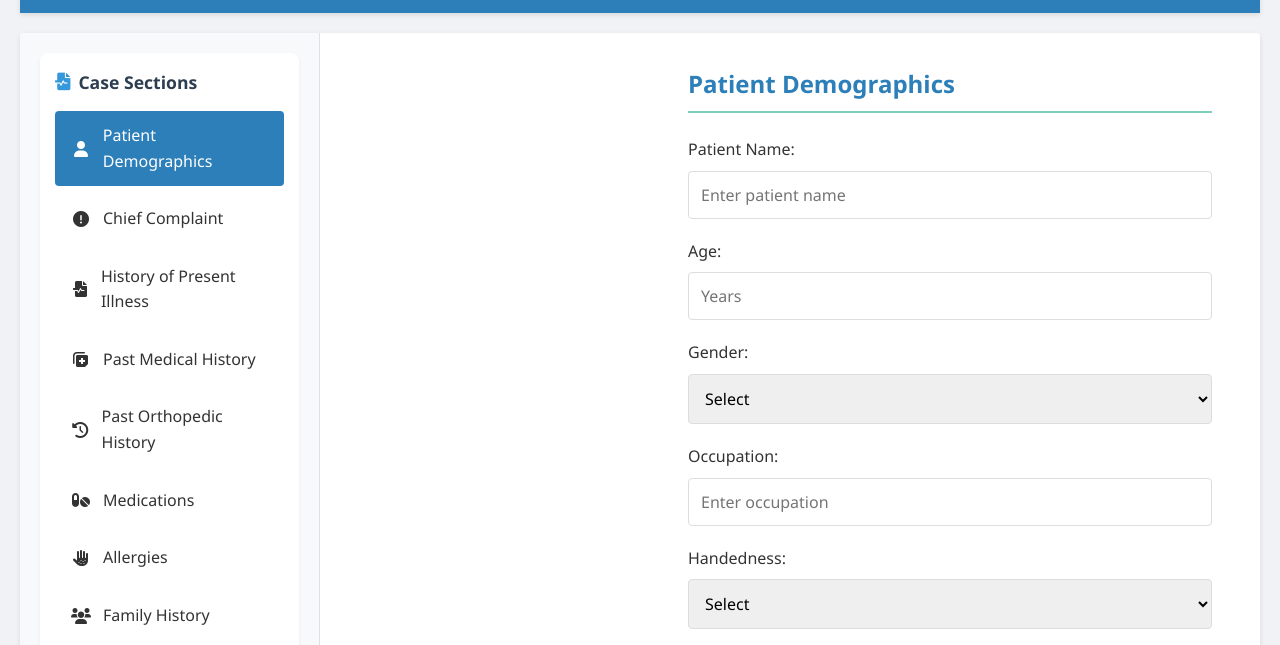
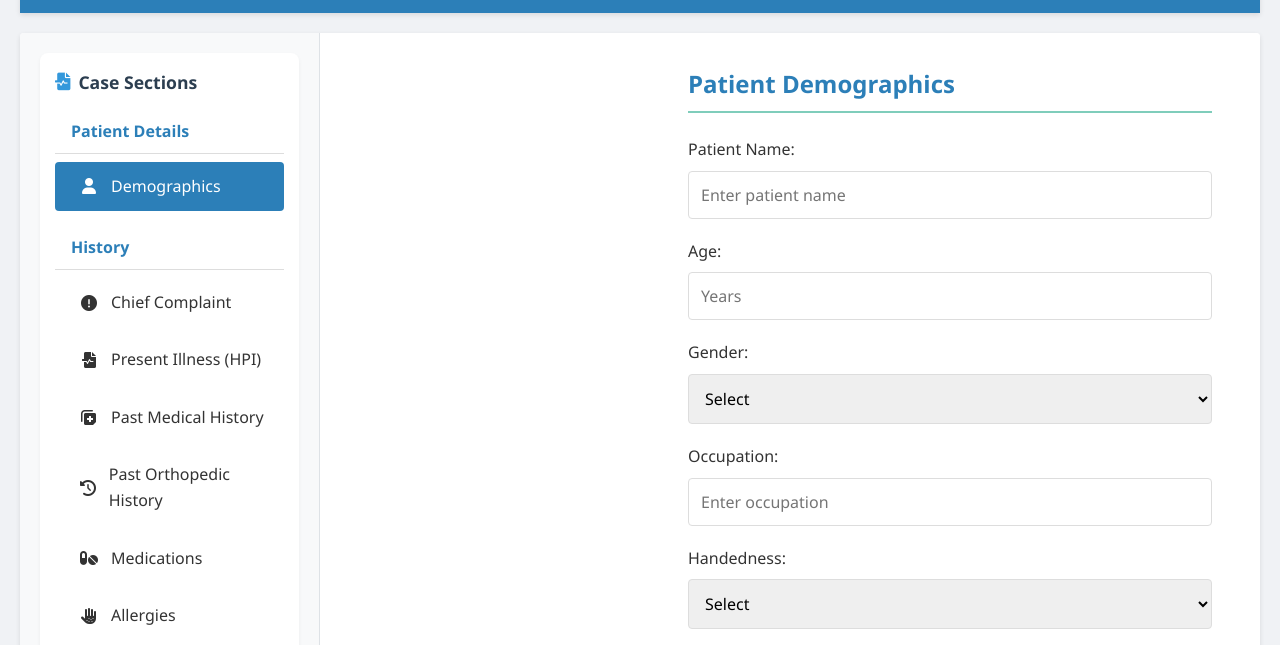
Before and after one commit to sparsh1616/MedHistoryApp, a website: page public/index.html in a window 1280 px wide. Shown: the part 124-769 px from the top of the page. Drawn offline with nearby package versions, Linux system fonts and the light colour scheme.

Commit message:
Fix: Restructure sidebar navigation and correct hint icons

```diff
--- a/public/index.html
+++ b/public/index.html
@@ -33,10 +33,14 @@
                     </h3>
                     <nav class="history-nav">
                         <ul>
-                            <li data-section="patient-info" class="active"><i class="fas fa-user"></i> Patient Demographics</li>
+                            <!-- Group 1: Demographics -->
+                            <li class="nav-subheading">Patient Details</li>
+                            <li data-section="patient-info" class="active"><i class="fas fa-user"></i> Demographics</li>
 
+                            <!-- Group 2: History -->
+                            <li class="nav-subheading">History</li>
                             <li data-section="chief-complaint"><i class="fas fa-exclamation-circle"></i> Chief Complaint</li>
-                            <li data-section="present-illness"><i class="fas fa-file-medical-alt"></i> History of Present Illness</li>
+                            <li data-section="present-illness"><i class="fas fa-file-medical-alt"></i> Present Illness (HPI)</li>
                             <li data-section="past-medical"><i class="fas fa-notes-medical"></i> Past Medical History</li>
                             <li data-section="past-ortho"><i class="fas fa-history"></i> Past Orthopedic History</li>
                             <li data-section="medications"><i class="fas fa-pills"></i> Medications</li>
@@ -44,7 +48,13 @@
                             <li data-section="family-history"><i class="fas fa-users"></i> Family History</li>
                             <li data-section="social-history"><i class="fas fa-user-friends"></i> Social History</li>
                             <li data-section="review-systems"><i class="fas fa-clipboard-list"></i> Review of Systems</li>
-                            <li data-section="examination"><i class="fas fa-stethoscope"></i> Examination</li>
+
+                            <!-- Group 3: Examination -->
+                            <li class="nav-subheading">Examination</li>
+                            <li data-section="examination"><i class="fas fa-stethoscope"></i> Examination Details</li>
+
+                            <!-- Group 4: Summary -->
+                            <li class="nav-subheading">Summary & Plan</li>
                             <li data-section="summary-diagnosis"><i class="fas fa-lightbulb"></i> Summary & Diagnosis</li>
                         </ul>
                     </nav>
--- a/public/styles.css
+++ b/public/styles.css
@@ -140,9 +140,30 @@ main {
 
 .history-nav ul {
     list-style: none;
+    padding-left: 0; /* Remove default padding */
 }
 
-.history-nav li {
+/* Style for subheadings */
+.history-nav li.nav-subheading {
+    font-weight: 600;
+    color: var(--primary-color);
+    margin-top: 1rem;
+    margin-bottom: 0.5rem;
+    padding: 0.5rem 1rem;
+    background-color: transparent; /* No background */
+    cursor: default; /* Not clickable */
+    border-bottom: 1px solid var(--border-color); /* Optional separator */
+}
+.history-nav li.nav-subheading:first-of-type {
+    margin-top: 0; /* No top margin for the very first subheading */
+}
+.history-nav li.nav-subheading i { /* Hide icon placeholder if any */
+    display: none;
+}
+
+
+/* Style for actual navigation items */
+.history-nav li:not(.nav-subheading) {
     padding: 0.75rem 1rem;
     margin-bottom: 0.5rem;
     border-radius: var(--border-radius);
@@ -150,9 +171,11 @@ main {
     transition: background-color 0.3s;
     display: flex;
     align-items: center;
+    /* Indent items under subheadings slightly */
+    padding-left: 1.5rem;
 }
 
-.history-nav li i {
+.history-nav li:not(.nav-subheading) i {
     margin-right: 0.75rem;
     width: 20px;
     text-align: center;
@@ -162,7 +185,7 @@ main {
     background-color: rgba(0, 0, 0, 0.05);
 }
 
-.history-nav li.active {
+.history-nav li:not(.nav-subheading).active {
     background-color: var(--primary-color);
     color: white;
 }
```
